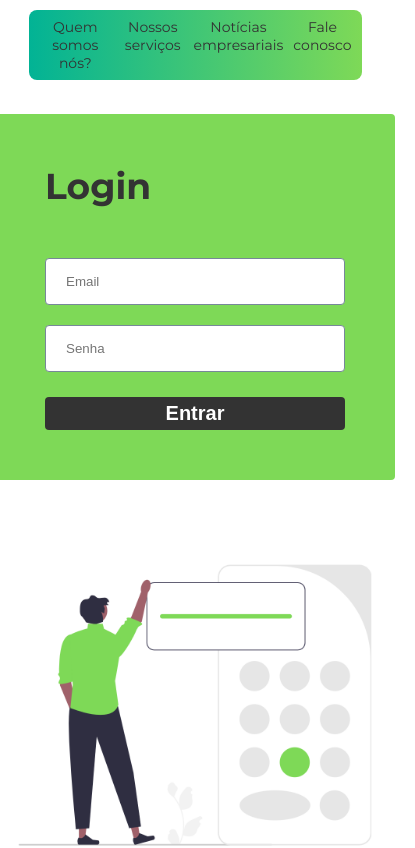
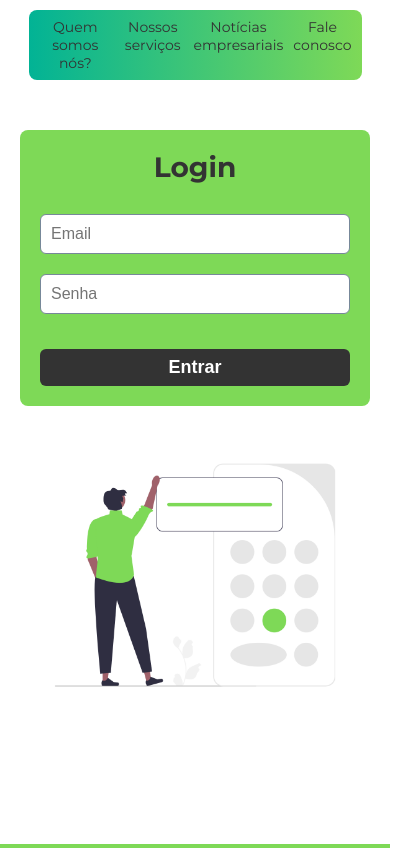
Before and after one commit to MariaJuliaAS/mettaContabilidade, a React (Vite) app: page /addNewsAuth in a window 390 px wide. Shown: the top 848 px of the page, 415 px wide, since content can reach past the window. Built offline with nearby package versions, Linux system fonts and the light colour scheme; no server answers.

Commit message:
Responsividade da página de login

```diff
--- a/src/styles/addNewsAuth.module.css
+++ b/src/styles/addNewsAuth.module.css
@@ -4,6 +4,7 @@
     display: flex;
     justify-content: center;
     align-items: center;
+    padding: 20px;
 }
 
 .addNewsAuthContent{
@@ -12,18 +13,21 @@
     align-items: center;
     flex-direction: row;
     gap: 50px;
+    max-width: 1400px;
+    width: 100%;
 }
 
 .loginArea, .imgArea{
     display: flex;
+    justify-content: center;
     flex: 1;
 }
 
 .loginArea{
-    width: 700px;
-    padding: 50px;
-    height: 430px;
-    border-radius: 4px;
+    max-width: 700px;
+    width: 100%;
+    padding: 40px;
+    border-radius: 8px;
     display: flex;
     flex-direction: column;
     background-color: var(--details);
@@ -32,33 +36,34 @@
 .loginArea h1{
     color: var(--black);
     font-size: 48px;
-    margin-bottom: 50px;
+    margin-bottom: 30px;
 }
 
 .loginArea form{
     display: flex;
-    justify-content: center;
     flex-direction: column;
     gap: 20px;
 }
 
 .loginArea input{
     border: 1px solid var(--span);
-    border-radius: 4px;
-    padding: 15px 20px;
+    border-radius: 6px;
+    padding: 12px 16px;
     width: 100%;
     color: var(--black);
+    font-size: 16px;
 }
 
 .loginArea button{
     background-color: var(--black);
-    padding: 15px;
-    border-radius: 4px;
+    padding: 12px;
+    border-radius: 6px;
     color: var(--white);
     font-weight: 700;
     font-size: 20px;
     transition: 0.3s all ease-in-out;
-    margin-top: 20px;
+    margin-top: 15px;
+    cursor: pointer;
 }
 
 .loginArea button:hover{
@@ -66,40 +71,57 @@
 }
 
 .imgArea img{
-    width: auto;
-    height: 520px;
+    max-width: 100%;
+    height: auto;
 }
 
-@media (max-width: 1450px){
+@media (max-width: 1024px){
     .addNewsAuthContent{
         flex-direction: column;
+        gap: 30px;
+        text-align: center;
+    }
+    .loginArea{
+        max-width: 600px;
+    }
+    .imgArea img{
+        max-height: 470px;
     }
 }
 
-@media (max-width: 750px){
+@media (max-width: 600px){
     .loginArea{
-        width: 500px;
-    }
-    .imgArea img{
-        height: 450px;
-    }
-}
-
-@media (max-width: 500px){
-    .addNewsAuthContent{
-        margin-top: 150px;
-    }
-    .loginArea{
-        width: 400px;
+        max-width: 500px;
+        padding: 30px;
     }
     .loginArea h1{
         font-size: 36px;
     }
     .loginArea button{
-        padding: 5px;
-        margin-top: 5px;
+        font-size: 16px;
+        padding: 10px;
     }
     .imgArea img{
-        height: 350px;
+        max-height: 370px;
     }
 }
+
+@media (max-width: 400px){
+    .loginArea{
+        max-width: 450px;
+        padding: 20px;
+    }
+    .loginArea h1{
+        font-size: 28px;
+    }
+    .loginArea input{
+        padding: 10px;
+    }
+    .loginArea button{
+        font-size: 18px;
+        padding: 8px;
+    }
+    .imgArea img{
+        max-height: 320px;
+    }
+}
```
